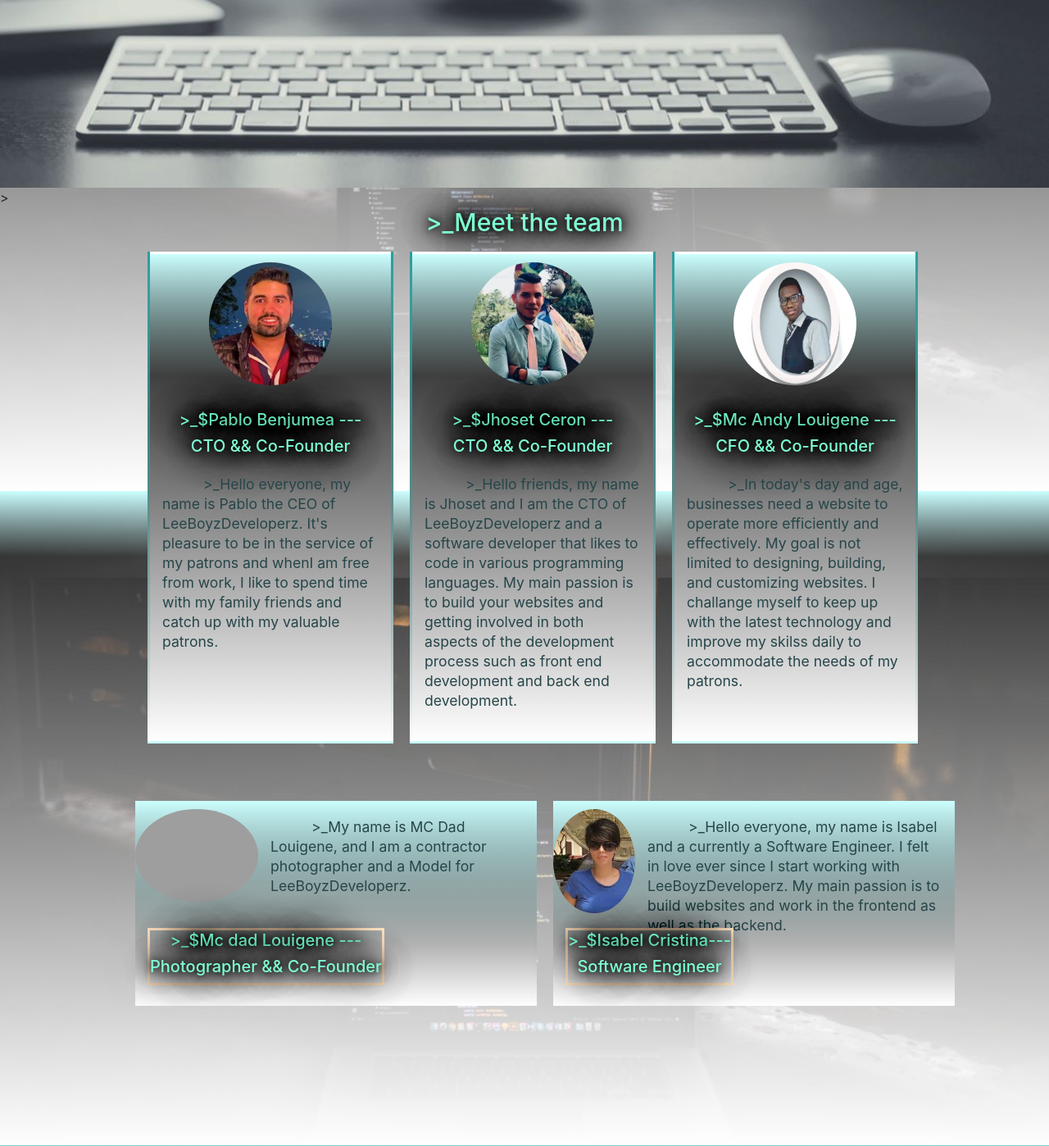
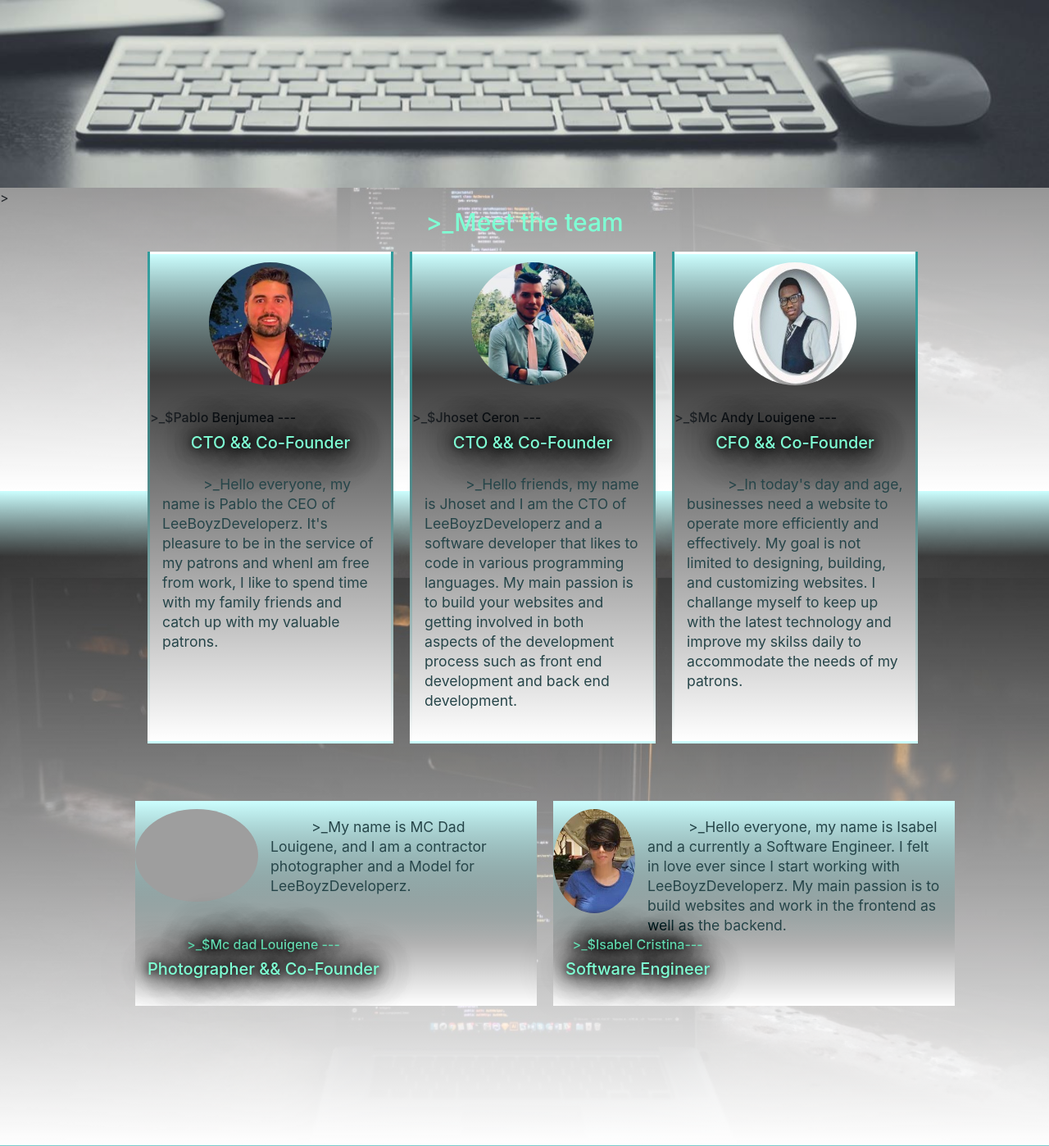
Before and after one commit to xJA10x/LeeBoyzDevelopers, a PHP site: page /about.php in a window 1280 px wide. Shown: the part 1001-2399 px from the top of the page at 82% size. Run offline with PHP 8.4, Linux system fonts and the light colour scheme; grey boxes are pictures that could not be loaded.

Commit message:
fixed bugs

```diff
--- a/about.php
+++ b/about.php
@@ -29,7 +29,7 @@
                                     <img src="pictures/pablo.png"/ class="profile-photo">
                                 </div>
                                 <div class="titlename">
-                                    <h4>>_$Pablo Benjumea ---</h4>
+                                    <h6>>_$Pablo Benjumea ---</h6>
                                     <h5>CTO && Co-Founder</h5>
                                 </div>
                             </div><!-- ending of subheader -->
@@ -49,7 +49,7 @@
                                     <img src="pictures/jceron.png" class="profile-photo">
                                 </div>
                                 <div class="titlename">
-                                    <h4>>_$Jhoset Ceron ---</h4>
+                                    <h6>>_$Jhoset Ceron ---</h6>
                                     <h5>CTO && Co-Founder</h5>
                                 </div>
                             </div><!-- ending of subheader -->
@@ -67,7 +67,7 @@
                                     <img src="pictures/mc.png" class="profile-photo">
                                 </div>
                                 <div class="titlename">
-                                    <h4>>_$Mc Andy Louigene --- </h4>
+                                    <h6>>_$Mc Andy Louigene --- </h6>
                                     <h5> CFO && Co-Founder</h5>
                                 </div>
                             </div><!-- ending of subheader -->
@@ -86,7 +86,7 @@
                                         <img src="pictures/mc2.png" class="profile-photo">
                                     </div>
                                     <div class="titlesname">
-                                    <h4>>_$Mc dad Louigene ---  </h4>
+                                    <h6>>_$Mc dad Louigene ---  </h6>
                                     <h5>Photographer && Co-Founder</h5>
                                     </div>
                                     <p class="cards-text">>_My name is MC Dad Louigene, and I am a contractor photographer
@@ -100,7 +100,7 @@
                                         <img src="pictures/isabel2.png" width="100px" float="left" class="profile-photo">
                                     </div>
                                     <div class="titlesname">
-                                    <h4>>_$Isabel Cristina---</h4>
+                                    <h6>>_$Isabel Cristina---</h6>
                                     <h5>Software Engineer</h5>
                                     </div>
                                     <p class="cards-text"> >_Hello everyone, my name is Isabel and a currently a Software Engineer.
--- a/css/main.css
+++ b/css/main.css
@@ -210,8 +210,6 @@ Article styles
 article h2 {
 
   color: #7fffd4;
-  text-shadow: 0 0 10px #000, 0 0 20px #000, 0 0 30px #000, 0 0 40px #000,
-    0 0 50px #000, 0 0 60px #000, 0 0 70px #000;
   font-size: 30px;
   text-align: center;
 
@@ -220,23 +218,16 @@ article h2 {
 article h3 {
   color: #7fffd4;
   text-align: center;
-  text-shadow: 0 0 10px #000, 0 0 20px #000, 0 0 30px #000, 0 0 40px #000,
-    0 0 50px #000, 0 0 60px #000, 0 0 70px #000;
   font-size: 50px;
 }
 
 article h4 {
-  color: #7fffd4;
-  text-shadow: 0 0 10px #000, 0 0 20px #000, 0 0 30px #000, 0 0 40px #000,
-    0 0 50px #000, 0 0 60px #000, 0 0 70px #000;
+
   font-size: 20px;
 }
 
 article p {
-  /* color: #7fffd4;
-  text-shadow: 0 0 10px #000, 0 0 20px #000, 0 0 30px #000, 0 0 40px #000,
-    0 0 50px #000, 0 0 60px #000, 0 0 70px #000; */
-  font-size: 25px;
+  font-size: 20px;
 }
 
 .profile-photo {
--- a/css/style.css
+++ b/css/style.css
@@ -254,7 +254,7 @@ Title name styles
 }
 
 .titlesname {
-  border: bisque solid;
+  /* border: bisque solid; */
   position: absolute;
   bottom: 15px;
   margin: 10px 15px 10px 15px;
```
Also changed, not shown: contact.php (+16 -3 lines).
